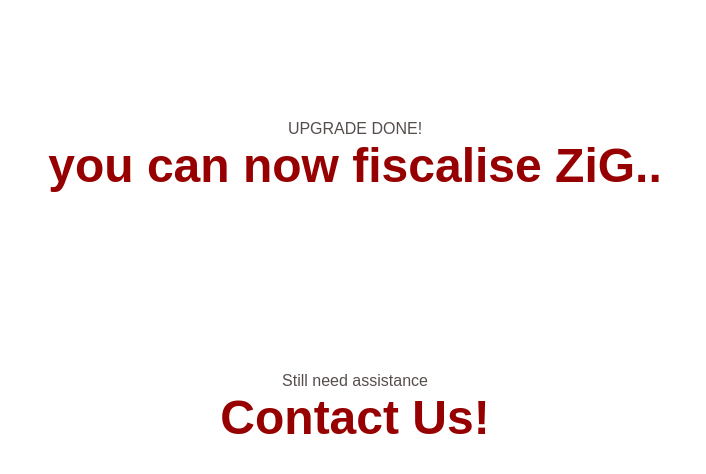
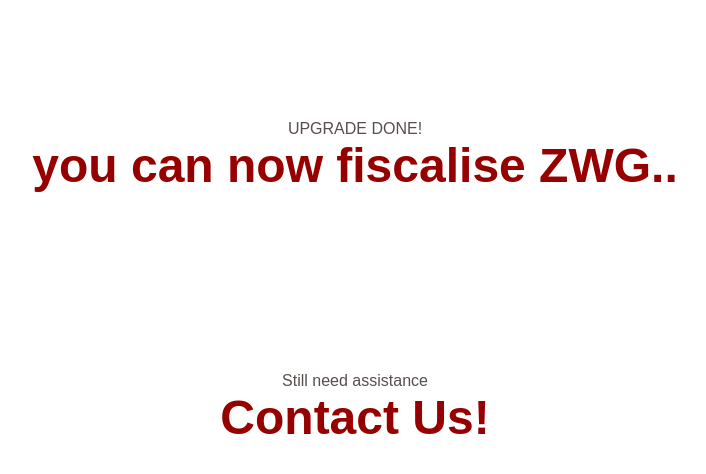
Before and after one commit to EllmanT/revUpdater-sitev2, a plain HTML site: page index.html in a window 1280 px wide. Shown: the part 1700-2174 px from the top of the page, without its empty margins (285-991 px from the left). Drawn offline with Linux system fonts and the light colour scheme.

Commit message:
changed zig to zwg

```diff
--- a/index.html
+++ b/index.html
@@ -209,7 +209,7 @@
 
     <section id="contact">
       <p class="section_text_p1">UPGRADE DONE!</p>
-      <h1 class="title">you can now fiscalise ZiG..</h1>
+      <h1 class="title">you can now fiscalise ZWG..</h1>
 
     </section>
 
```
